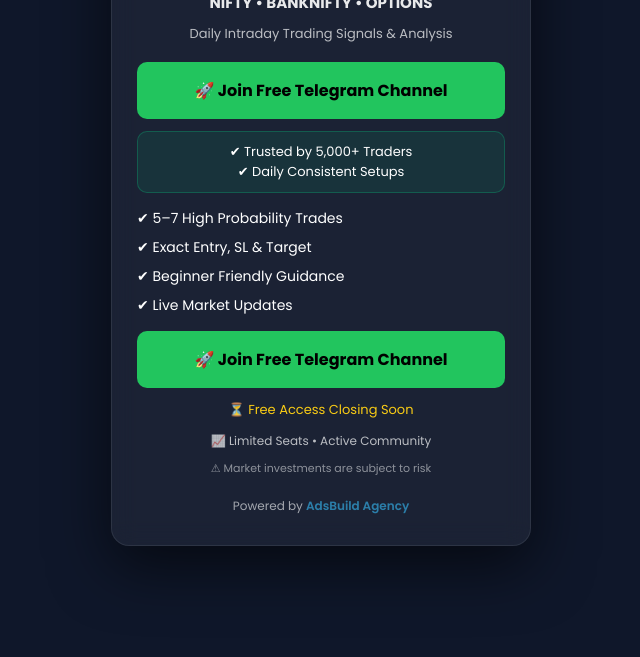
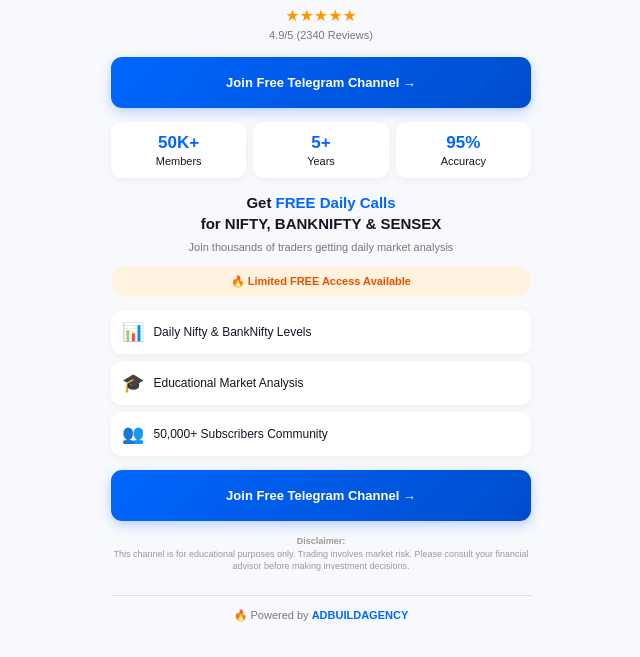
Before and after one commit to amitdm4667/smkdm, a plain HTML site: page index.html in a window 1280 px wide. Shown: the part 216-873 px from the top of the page, without its empty margins (319-959 px from the left). Before the commit the page ends 800 px from the top, so only its background shows below. Drawn offline with Linux system fonts and the light colour scheme.

Commit message:
Update index.html

```diff
--- a/index.html
+++ b/index.html
@@ -4,158 +4,283 @@
 <meta charset="UTF-8">
 <meta name="viewport" content="width=device-width, initial-scale=1.0">
 
-<title>Trade With Munaaf</title>
+<title>VIP MARATHI TRADER</title>
 
-<link href="https://fonts.googleapis.com/css2?family=Poppins:wght@400;600;700&display=swap" rel="stylesheet">
+<meta name="description" content="Join King of Nifty for free daily Nifty & BankNifty analysis.">
 
 <style>
-
 *{
     margin:0;
     padding:0;
     box-sizing:border-box;
-font-family:'Poppins',sans-serif;
 }
 
 body{
-background:#0f172a;
-display:flex;
-justify-content:center;
-align-items:center;
-min-height:100vh;
-color:#fff;
+    font-family:Arial,Segoe UI,sans-serif;
+    background:#f7f9fc;
+    color:#151525;
 }
 
-/* CARD */
-
 .container{
-width:95%;
-max-width:420px;
-padding:30px 25px;
-border-radius:18px;
-
-background:rgba(255,255,255,0.05);
-backdrop-filter:blur(12px);
-
-border:1px solid rgba(255,255,255,0.08);
-
-box-shadow:0 20px 60px rgba(0,0,0,0.6);
+    width:100%;
+    max-width:440px;
+    margin:auto;
+    padding:22px 10px;
     text-align:center;
 }
 
-/* LOGO */
 
-.logo{
-width:80px;
-height:80px;
-border-radius:50%;
-border:2px solid #FFD700;
-margin-bottom:12px;
+/* Online Bar */
+
+.online{
+    display:inline-flex;
+    align-items:center;
+    gap:6px;
+    background:#e8f5e9;
+    color:#218739;
+    padding:6px 14px;
+    border-radius:30px;
+    font-size:11px;
+    font-weight:bold;
 }
 
-/* TEXT */
+.dot{
+    width:7px;
+    height:7px;
+    background:#22c55e;
+    border-radius:50%;
+}
+
+
+/* Profile */
+
+.profile{
+    width:100px;
+    height:100px;
+    border-radius:50%;
+    margin:18px auto 8px;
+    overflow:hidden;
+    border:3px solid white;
+    box-shadow:0 4px 15px #ddd;
+}
+
+.profile img{
+    width:100%;
+    height:100%;
+    object-fit:cover;
+}
+
+
+/* Title */
 
 h1{
-font-size:22px;
-color:#FFD700;
-margin-bottom:6px;
+    font-size:20px;
+    margin:8px 0 3px;
+    font-weight:800;
 }
 
-h2{
+.tag{
+    color:#0066ff;
+    font-weight:bold;
+    font-size:12px;
+}
+
+
+/* Rating */
+
+.rating{
+    margin:10px;
+    color:#ff9800;
+    font-size:16px;
+}
+
+.rating small{
+    color:#777;
+    font-size:11px;
+}
+
+
+/* Buttons */
+
+.btn{
+    position:relative;
+    display:block;
+
+    width:100%;
+    max-width:420px;
+
+    margin:14px auto;
+
+    overflow:hidden;
+
+    background:linear-gradient(
+        135deg,
+        #0066ff,
+        #004dcc
+    );
+
+    color:white;
+
+    padding:18px 8px;
+
+    border-radius:11px;
+
+    text-decoration:none;
+
+    font-weight:bold;
+    font-size:13px;
+
+    white-space:nowrap;
+
+    box-shadow:
+        0 4px 12px #b8d0ff;
+}
+
+
+/* Sliding Light */
+
+.btn::after{
+    content:"";
+
+    position:absolute;
+
+    top:0;
+    left:-100%;
+
+    width:45%;
+    height:100%;
+
+    background:linear-gradient(
+        90deg,
+        transparent,
+        rgba(255,255,255,0.75),
+        transparent
+    );
+
+    transform:skewX(-20deg);
+
+    animation:buttonLight 2s infinite;
+}
+
+@keyframes buttonLight{
+
+    0%{
+        left:-100%;
+    }
+
+    45%{
+        left:120%;
+    }
+
+    100%{
+        left:120%;
+    }
+
+}
+
+
+/* Stats */
+
+.stats{
+    display:flex;
+    gap:7px;
+    margin:14px 0;
+}
+
+.card{
+    flex:1;
+    background:white;
+    padding:11px 4px;
+    border-radius:11px;
+    box-shadow:0 2px 7px #eee;
+    font-size:11px;
+}
+
+.number{
+    color:#0066ff;
+    font-size:17px;
+    font-weight:bold;
+    margin-bottom:2px;
+}
+
+
+/* Content */
+
+.heading{
     font-size:15px;
-opacity:0.9;
-margin-bottom:10px;
+    font-weight:bold;
+    line-height:1.4;
+}
+
+.heading span{
+    color:#0066ff;
 }
 
 .sub{
-font-size:13px;
-opacity:0.7;
-margin-bottom:18px;
+    color:#777;
+    margin:7px;
+    font-size:11px;
 }
 
-/* BUTTON */
 
-.btn{
-display:block;
-text-decoration:none;
-background:#22c55e;
-color:#000;
-font-weight:700;
-padding:16px;
-border-radius:10px;
-margin:12px 0;
-transition:0.3s;
+/* Alert */
+
+.alert{
+    background:#fff3e0;
+    color:#e65100;
+    padding:9px;
+    border-radius:25px;
+    font-size:11px;
+    font-weight:bold;
+    margin:13px 0;
 }
 
-.btn:hover{
-background:#16a34a;
-transform:scale(1.03);
+
+/* Features */
+
+.feature{
+    background:white;
+    padding:11px;
+    margin:7px 0;
+    border-radius:10px;
+
+    text-align:left;
+
+    display:flex;
+    gap:9px;
+    align-items:center;
+
+    box-shadow:0 2px 6px #eee;
+
+    font-size:12px;
 }
 
-/* TRUST BOX */
-
-.trust{
-background:rgba(0,255,150,0.08);
-padding:10px;
-border-radius:10px;
-font-size:13px;
-margin-bottom:15px;
-border:1px solid rgba(0,255,150,0.2);
+.icon{
+    font-size:18px;
 }
 
-/* LIST */
 
-.points{
-list-style:none;
-font-size:14px;
-text-align:left;
-margin:15px 0;
+/* Footer */
+
+.ads{
+    margin-top:22px;
+    padding:13px;
+    border-top:1px solid #ddd;
+    font-size:11px;
+    color:#777;
 }
 
-.points li{
-margin:8px 0;
+.ads a{
+    color:#0066ff;
+    font-weight:bold;
+    text-decoration:none;
 }
 
-/* URGENCY */
-
-.timer{
-margin-top:10px;
-font-size:13px;
-color:#facc15;
-}
-
-/* SOCIAL PROOF */
-
-.proof{
-margin-top:12px;
-font-size:12px;
-opacity:0.7;
-}
-
-/* FOOTER BRAND */
-
-.footer{
-margin-top:20px;
-font-size:12px;
-opacity:0.6;
-}
-
-.footer a{
-color:#38bdf8;
-text-decoration:none;
-font-weight:600;
-}
-
-.footer a:hover{
-text-decoration:underline;
-}
-
-/* RISK */
-
-.risk{
-margin-top:10px;
-font-size:11px;
-opacity:0.5;
+.disclaimer{
+    margin-top:14px;
+    font-size:9px;
+    color:#999;
+    line-height:1.4;
 }
 
 </style>
@@ -165,58 +290,227 @@ opacity:0.5;
 
 <div class="container">
 
-<img src="https://i.ibb.co/HThtfpR7/Whats-App-Image-2026-01-30-at-8-54-08-PM.jpg" class="logo">
+    <!-- Online -->
 
-<h1>TRADE WITH MUNAAF</h1>
-<h2>NIFTY • BANKNIFTY • OPTIONS</h2>
+    <div class="online">
+        <span class="dot"></span>
+        5,947 Traders Online Now
+    </div>
 
-<p class="sub">
-Daily Intraday Trading Signals & Analysis
-</p>
 
-<!-- TOP BUTTON -->
-<a href="https://t.me/+2PsKWi3L1Uk3NjZl" class="btn">
-🚀 Join Free Telegram Channel
+    <!-- Profile -->
+
+    <div class="profile">
+
+        <img
+        src="https://i.ibb.co/dsRJHtZR/h-Xxm-AAad8-Wwp-Fv-IATJN86-Atamajf-Jm-LKLd-BNVL8ieium-Yqd-4-F6-AOLHr-Y6s-FPe9-V2l-XQl75cc4-Xu-Bdb7r-Aq-F5w.jpg"alt="Logo">
+
+    </div>
+
+
+    <!-- Title -->
+
+    <h1>SHAFIIQ SMK</h1>
+
+    <div class="tag">
+        🏆 India's No.1 Stock Market Channel
+    </div>
+
+
+    <!-- Rating -->
+
+    <div class="rating">
+
+        ★★★★★
+
+        <br>
+
+        <small>
+            4.9/5 (2340 Reviews)
+        </small>
+
+    </div>
+
+
+    <!-- Button -->
+
+    <a
+    class="btn"
+    href="https://t.me/+fa_1rHLGhppjMDM1">
+
+        Join Free Telegram Channel →
+
     </a>
 
-<div class="trust">
-✔ Trusted by 5,000+ Traders <br>
-✔ Daily Consistent Setups
+
+    <!-- Stats -->
+
+    <div class="stats">
+
+        <div class="card">
+
+            <div class="number">
+                50K+
             </div>
 
-<ul class="points">
-<li>✔ 5–7 High Probability Trades</li>
-<li>✔ Exact Entry, SL & Target</li>
-<li>✔ Beginner Friendly Guidance</li>
-<li>✔ Live Market Updates</li>
-</ul>
+            Members
 
-<!-- BOTTOM BUTTON -->
-<a href="https://t.me/+2PsKWi3L1Uk3NjZl" class="btn">
-🚀 Join Free Telegram Channel
-</a>
-
-<div class="timer">
-⏳ Free Access Closing Soon
         </div>
 
-<div class="proof">
-📈 Limited Seats • Active Community
+
+        <div class="card">
+
+            <div class="number">
+                5+
             </div>
 
-<p class="risk">
-⚠ Market investments are subject to risk
-</p>
+            Years
 
-<!-- CLEAN FOOTER -->
-<div class="footer">
-Powered by
-<a href="https://t.me/+3XoqJNLxYHswNTc1" target="_blank">
-AdsBuild Agency
-</a>
+        </div>
+
+
+        <div class="card">
+
+            <div class="number">
+                95%
+            </div>
+
+            Accuracy
+
         </div>
 
     </div>
 
+
+    <!-- Content -->
+
+    <div class="heading">
+
+        Get <span>FREE Daily Calls</span>
+
+        <br>
+
+        for NIFTY, BANKNIFTY & SENSEX
+
+    </div>
+
+
+    <div class="sub">
+
+        Join thousands of traders getting daily market analysis
+
+    </div>
+
+
+    <!-- Alert -->
+
+    <div class="alert">
+
+        🔥 Limited FREE Access Available
+
+    </div>
+
+
+    <!-- Features -->
+
+    <div class="feature">
+
+        <div class="icon">
+            📊
+        </div>
+
+        <div>
+            Daily Nifty & BankNifty Levels
+        </div>
+
+    </div>
+
+
+    <div class="feature">
+
+        <div class="icon">
+            🎓
+        </div>
+
+        <div>
+            Educational Market Analysis
+        </div>
+
+    </div>
+
+
+    <div class="feature">
+
+        <div class="icon">
+            👥
+        </div>
+
+        <div>
+            50,000+ Subscribers Community
+        </div>
+
+    </div>
+
+
+    <!-- Second Button -->
+
+    <a
+    class="btn"
+    href="https://t.me/+fa_1rHLGhppjMDM1">
+
+        Join Free Telegram Channel →
+
+    </a>
+
+
+    <!-- Disclaimer -->
+
+    <div class="disclaimer">
+
+        <strong>
+            Disclaimer:
+        </strong>
+
+        <br>
+
+        This channel is for educational purposes only.
+        Trading involves market risk.
+        Please consult your financial advisor before making investment decisions.
+
+    </div>
+
+
+    <!-- Footer -->
+
+    <div class="ads">
+
+        🔥 Powered by
+
+        <a href="https://telegram.me/+3XoqJNLxYHswNTc1">
+
+            ADBUILDAGENCY
+
+        </a>
+
+    </div>
+
+</div>
+<!-- Meta Pixel Code -->
+<script>
+!function(f,b,e,v,n,t,s)
+{if(f.fbq)return;n=f.fbq=function(){n.callMethod?
+n.callMethod.apply(n,arguments):n.queue.push(arguments)};
+if(!f._fbq)f._fbq=n;n.push=n;n.loaded=!0;n.version='2.0';
+n.queue=[];t=b.createElement(e);t.async=!0;
+t.src=v;s=b.getElementsByTagName(e)[0];
+s.parentNode.insertBefore(t,s)}(window, document,'script',
+'https://connect.facebook.net/en_US/fbevents.js');
+fbq('init', '1586080226172519');
+fbq('track', 'PageView');
+</script>
+<noscript><img height="1" width="1" style="display:none"
+src="https://www.facebook.com/tr?id=1586080226172519&ev=PageView&noscript=1"
+/></noscript>
+<!-- End Meta Pixel Code -->
 </body>
 </html>
```
Lines whose indentation alone changed are shown as unchanged.
